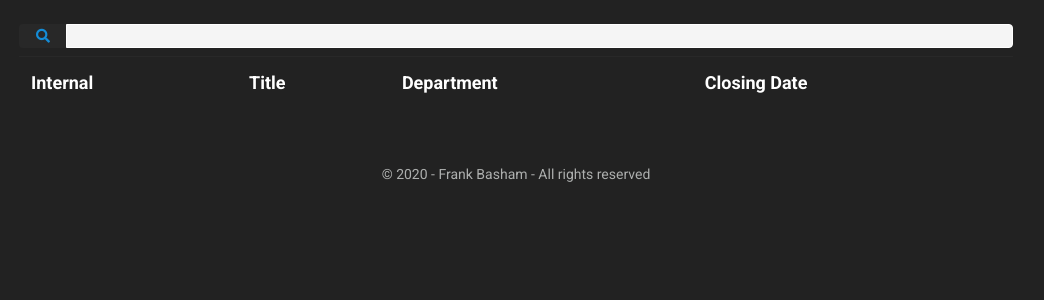
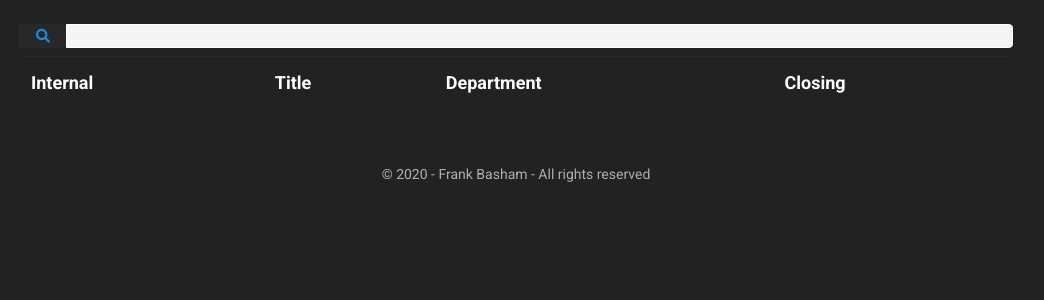
Before and after one commit to Fbasham/gcjobs, a Flask app: page / in a window 1280 px wide. Shown: the part 64-364 px from the top of the page, without its empty margins (124-1168 px from the left). Run offline with Flask 2, Linux system fonts and the light colour scheme; data that the repository does not hold is empty; some libraries are stand-ins or nearby versions.

Commit message:
Update index.html

```diff
--- a/templates/index.html
+++ b/templates/index.html
@@ -18,7 +18,7 @@
                <th class="text-nowrap" style="font-size:18px">Internal</th>
                <th class="text-nowrap" style="font-size:18px">Title</th>
                <th class="text-nowrap" style="font-size:18px">Department</th>
-               <th class="text-nowrap" style="font-size:18px">Closing Date</th>
+               <th class="text-nowrap" style="font-size:18px">Closing</th>
             {% for job in jobs %}
             <tr>
                 <td style="text-align:center">
```
